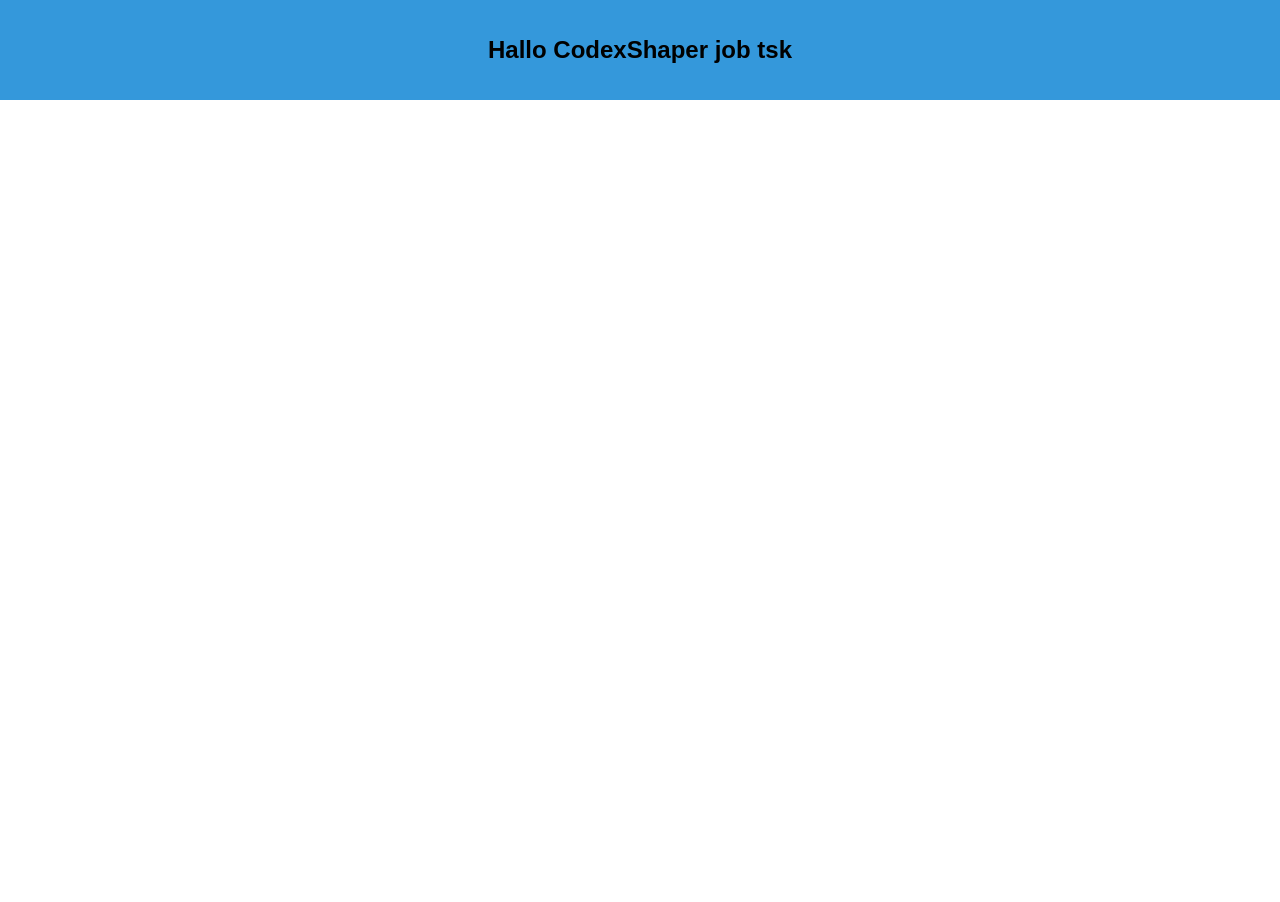
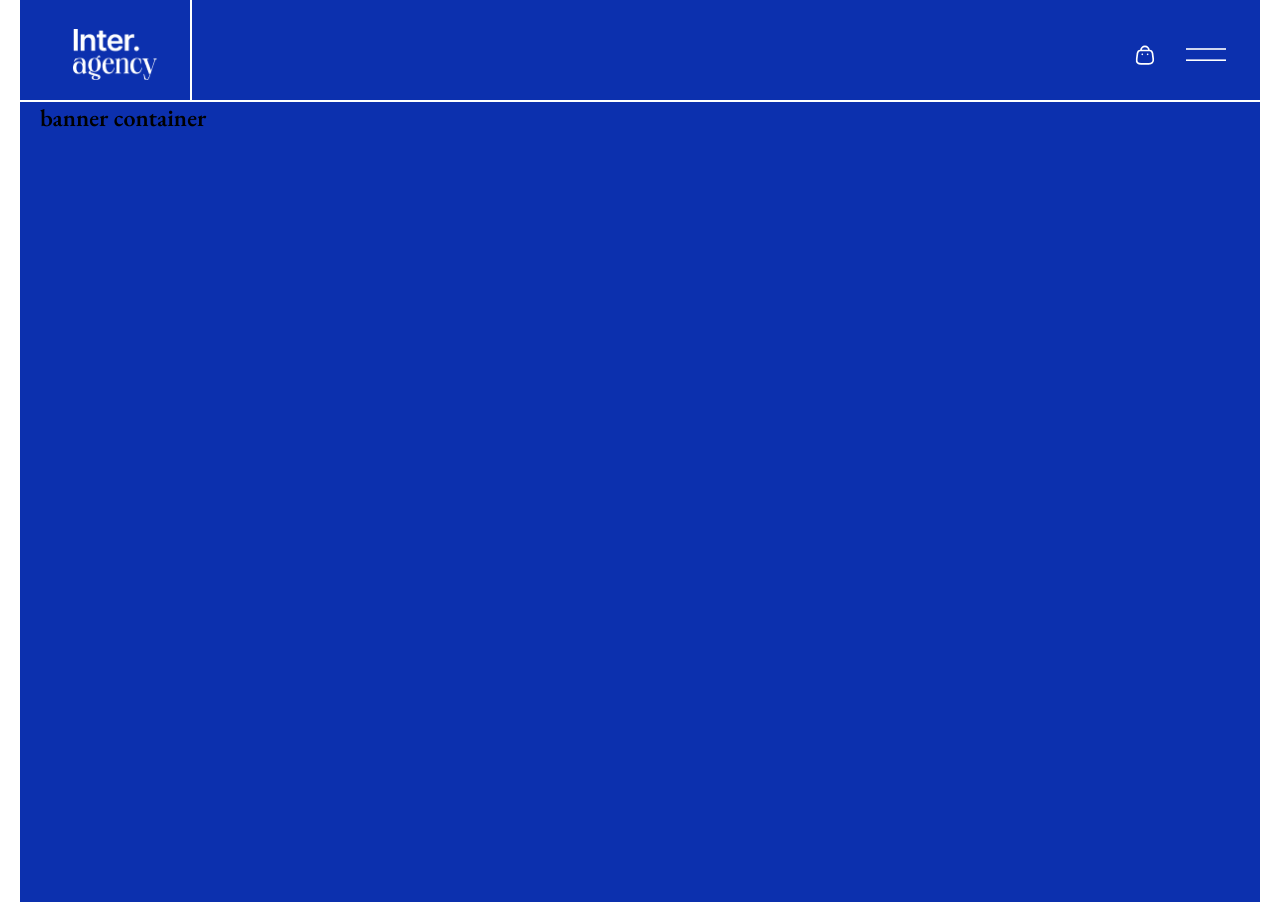
Before and after one commit to HmSani6699/CodexShaper, a plain HTML site: page index.html in a window 1280 px wide. Before the commit the page ends 800 px from the top, so only its background shows below. Drawn offline with nearby package versions, Linux system fonts and the light colour scheme.

Commit message:
added navber code

```diff
--- a/Styles/main.scss
+++ b/Styles/main.scss
@@ -1,28 +1,77 @@
-// variables.scss
-$primary-color: #3498db;
+// ========> variables scss file <=======//
+$primary-color: #0C30AE;
 $secondary-color: #2ecc71;
 
-// mixins.scss
+
+// =======> mixins scss  file <=======//
+@mixin max-width {
+    width: 1200px;
+    margin: auto;
+    overflow: hidden;
+    padding: 0 20px 0 20px;
+}
 @mixin flex-center {
     display: flex;
     justify-content: center;
     align-items: center;
 }
+@mixin flex-between {
+    display: flex;
+    justify-content: space-between;
+    // align-items: center;
+}
 
 // main.scss
-body {
-    font-family: Arial, sans-serif;
+*{
+    font-family: 'EB Garamond', serif;
     margin: 0;
     padding: 0;
 }
 
+
+
 .header {
+   @include max-width;
     background-color: $primary-color;
+    height: 100px;
+    border-bottom:2px solid white;
+
+.nav-container{
+    height: 109px;
+   @include flex-between;
+}
+
+.nav-container .nav-logo{
+     border-right: 2px solid white;
+     width: 150px;
     @include flex-center;
-    height: 100px;
+}
 
-    h1 {
-        color: white;
-        margin: 0;
+.nav-container .nav-logo img {
+       width: 85px;
+       height: 51px;
+    }
+
+.nav-container .nav-menu{
+    @include flex-center;
+    }
+.nav-container .nav-menu .bag-icon{
+      width: 20px;
+      height: 20px;
+    }
+.nav-container .nav-menu .menu-icon{
+      width: 60px;
+      height: 20px;
+      margin-left: 25px;
     }
 }
+
+
+ // =====> Banner Section <=====//
+ .banner-container {
+    @include max-width;
+     height: 100vh;
+     background-color: $primary-color;
+
+
+ }
--- a/index.html
+++ b/index.html
@@ -5,10 +5,35 @@
     <meta name="viewport" content="width=device-width, initial-scale=1.0" />
     <title>CodexShaper job tsk</title>
     <link rel="stylesheet" href="styles/main.css" />
+    <link
+      href="https://fonts.googleapis.com/css2?family=EB+Garamond:wght@400;600&display=swap"
+      rel="stylesheet"
+    />
   </head>
   <body>
     <!-- =======> Header part start  <====== -->
-    <header class="header"><h2>Hallo CodexShaper job tsk</h2></header>
+    <header class="header">
+      <!-- =======> Navber part start  <====== -->
+      <nav class="nav-container">
+        <div class="nav-logo">
+          <img src="./images/logo.png" alt="" />
+        </div>
+
+        <div class="nav-menu">
+          <img class="bag-icon" src="./images/bag.svg" alt="" />
+          <img class="menu-icon" src="./images/menu.svg" alt="" />
+        </div>
+      </nav>
+      <!-- =======> Navber part end  <====== -->
+    </header>
     <!-- =======> Header part end  <====== -->
+
+    <!-- =======> Main part start  <====== -->
+    <main>
+      <section class="banner-container">
+        <h2>banner container</h2>
+      </section>
+    </main>
+    <!-- =======> Main part end  <====== -->
   </body>
 </html>
```
Also changed, not shown: Styles/main.css, images/bag.svg (added), images/logo.png (added), images/menu.svg (added), 1 other file.
